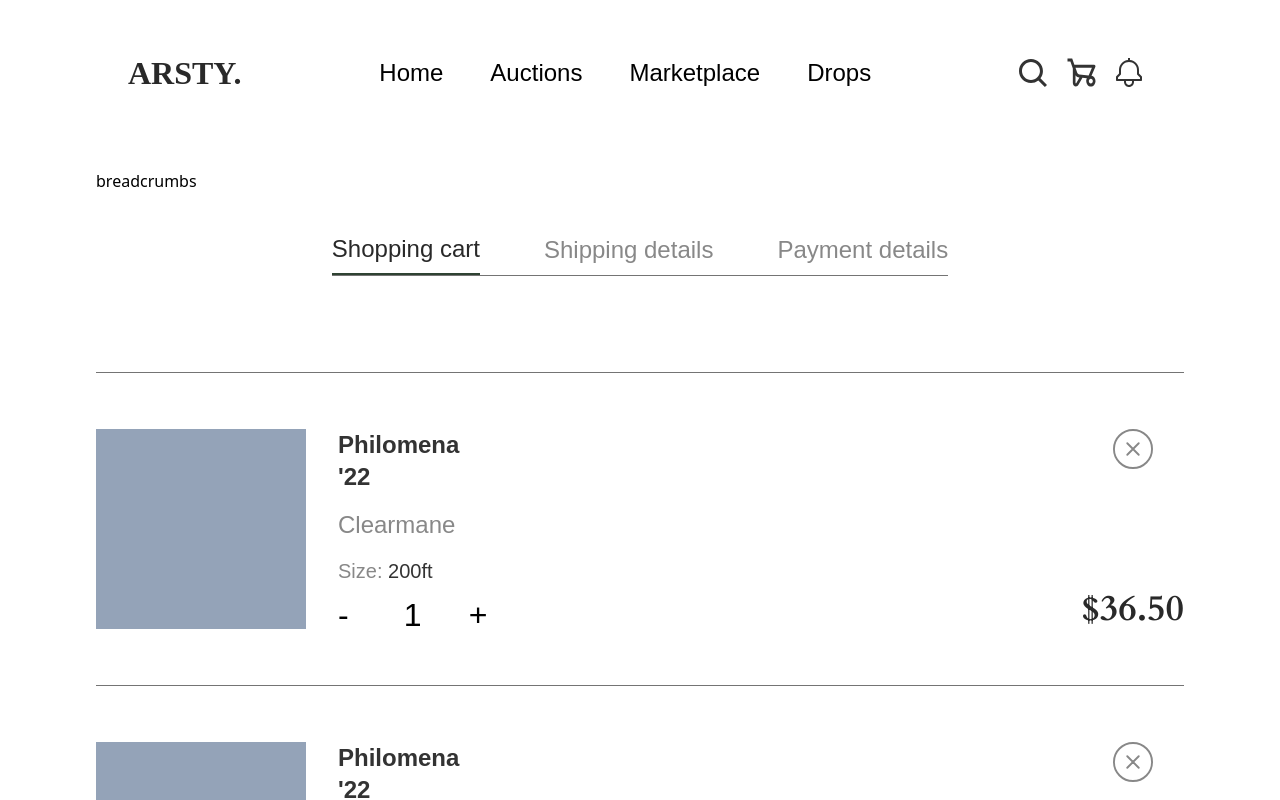
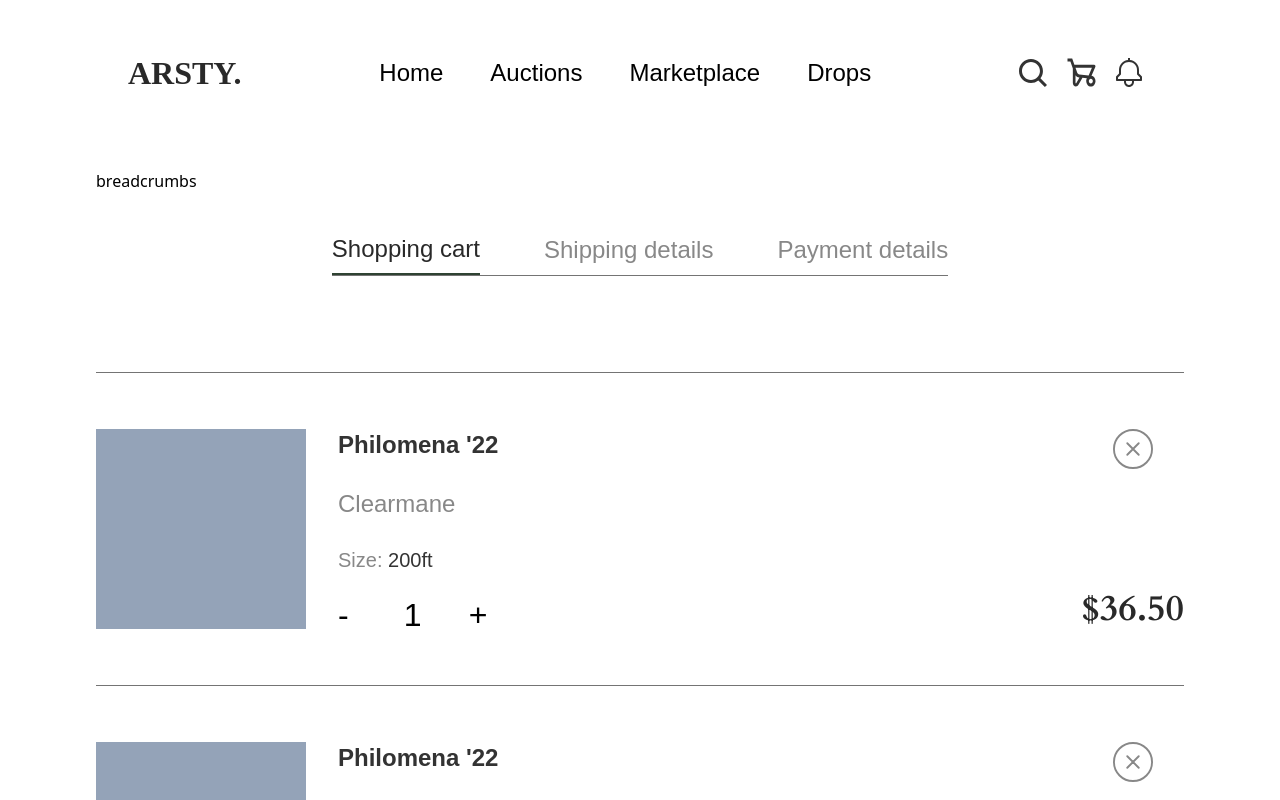
Before and after one commit to eniiku/Artsy, a React (Vite) app: page /marketplace/cart in a window 1280 px wide. Shown: the top 800 px of the page. Built offline with nearby package versions, Linux system fonts and the light colour scheme; a web font is replaced by a local one.

Commit message:
style(Marketplace): fix styling in product card

```diff
--- a/src/views/Marketplace/Shop/components/ProductCard.tsx
+++ b/src/views/Marketplace/Shop/components/ProductCard.tsx
@@ -13,7 +13,7 @@ const ProductCard = () => {
         </h4>
 
         <h1 className='font-bold text-[22px] lg:text-2xl text-dark_gray_clr-200'>
-          Philomena <span className='hidden lg:block'>'22</span>
+          Philomena <span className='hidden lg:inline-block'>'22</span>
         </h1>
 
         <h4 className='hidden lg:block text-2xl text-[#888888]'>Clearmane</h4>
@@ -36,12 +36,14 @@ const ProductCard = () => {
       </div>
 
       <div className='flex flex-col justify-between items-center'>
+        <button>
           <img
             src={outlinedCloseIcon}
             alt=' '
             role='presentation'
             className='w-10 h-10'
           />
+        </button>
 
         <h2 className='font-cardo font-bold text-2xl text-dark_gray_clr-300 lg:text-4xl'>
           $36.50
```
Lines whose indentation alone changed are shown as unchanged.
